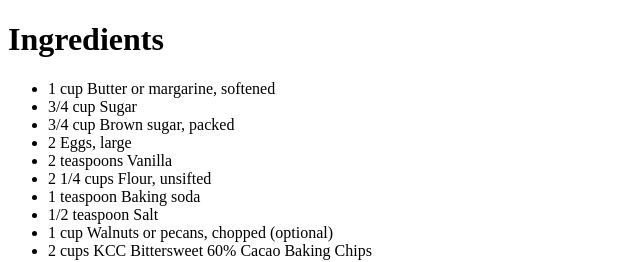
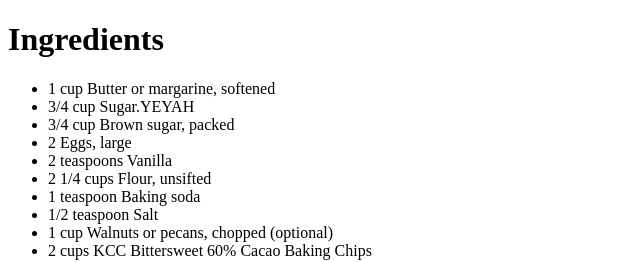
Before and after one commit to ktantwi/food, a plain HTML site: page secret recipe.htm in a window 1280 px wide. Shown: the top 262 px of the page, 0-640 px from the left. Drawn offline with Linux system fonts and the light colour scheme.

Commit message:
added tex

```diff
--- a/secret recipe.htm
+++ b/secret recipe.htm
@@ -5,7 +5,7 @@
 <h1>Ingredients</h1>
 <ul>
 <li>1 cup Butter or margarine, softened</li>
-<li>3/4 cup Sugar</li>
+<li>3/4 cup Sugar.YEYAH</li>
 <li>3/4 cup Brown sugar, packed</li>
 <li>2 Eggs, large</li>
 <li>2 teaspoons Vanilla</li>
```
